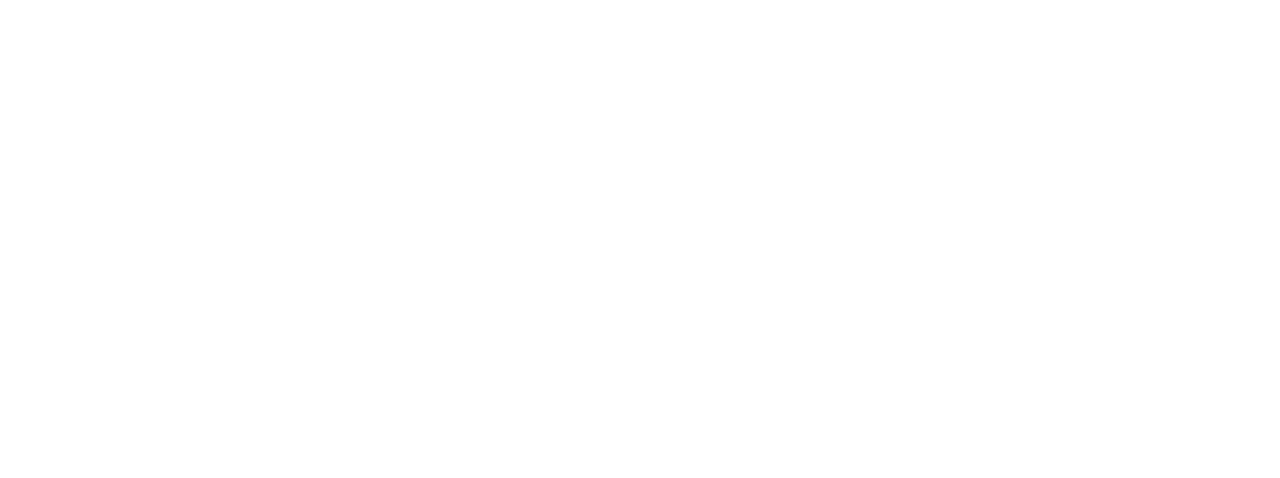
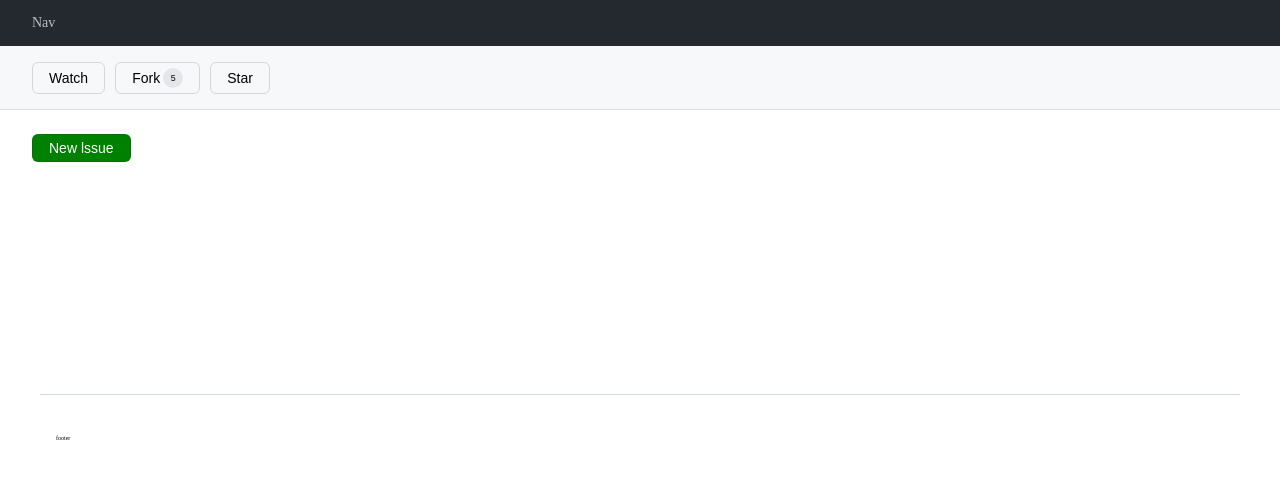
Before and after one commit to art11010/github-issue-react, a React (Create React App) app: page / in a window 1280 px wide. Shown: the top 478 px of the page. Built offline with nearby package versions, Linux system fonts and the light colour scheme.

Commit message:
ui 작업

```diff
--- a/src/App.css
+++ /dev/null
@@ -1,38 +0,0 @@
-.App {
-  text-align: center;
-}
-
-.App-logo {
-  height: 40vmin;
-  pointer-events: none;
-}
-
-@media (prefers-reduced-motion: no-preference) {
-  .App-logo {
-    animation: App-logo-spin infinite 20s linear;
-  }
-}
-
-.App-header {
-  background-color: #282c34;
-  min-height: 100vh;
-  display: flex;
-  flex-direction: column;
-  align-items: center;
-  justify-content: center;
-  font-size: calc(10px + 2vmin);
-  color: white;
-}
-
-.App-link {
-  color: #61dafb;
-}
-
-@keyframes App-logo-spin {
-  from {
-    transform: rotate(0deg);
-  }
-  to {
-    transform: rotate(360deg);
-  }
-}
--- a/src/App.js
+++ b/src/App.js
@@ -1,7 +1,27 @@
-import './App.css';
+import styles from './App.module.css';
+import Button from './components/Button';
+import Header from './Header';
 
 function App() {
-  return <div className="App"></div>;
+  return (
+    <>
+      <div className={styles.nav}>Nav</div>
+
+      <Header />
+      <div className={styles.listContainer}>
+        <Button
+          style={{
+            fontSize: '1.4rem',
+            backgroundColor: 'green',
+            color: 'white',
+          }}
+        >
+          New lssue
+        </Button>
+      </div>
+      <div className={styles.footer}>footer</div>
+    </>
+  );
 }
 
 export default App;
--- /dev/null
+++ b/src/App.module.css
@@ -0,0 +1,24 @@
+* {
+  box-sizing: border-box;
+}
+
+.nav {
+  padding: 1.6rem 3.2rem;
+  background-color: #24292f;
+  display: flex;
+  font-size: 1.4rem;
+  color: rgba(255, 255, 255, 0.7);
+  align-items: center;
+}
+
+.listContainer {
+  padding: 0 3.2rem;
+  margin-top: 2.4rem;
+  height: 22rem;
+}
+
+.footer {
+  margin: 4rem;
+  padding: 4rem 1.6rem 0.8rem;
+  border-top: 1px solid #d0d7de;
+}
--- /dev/null
+++ b/src/Header.js
@@ -0,0 +1,21 @@
+import styles from './Header.module.css';
+import Button from './components/Button';
+import Space from './components/Space';
+
+export default function Header() {
+  return (
+    <div className={styles.header}>
+      <Button style={{ fontSize: '1.4rem', backgroundColor: 'transparent' }}>
+        Watch
+      </Button>
+      <Space />
+      <Button style={{ fontSize: '1.4rem', backgroundColor: 'transparent' }}>
+        Fork <div className={styles.circle}>5</div>
+      </Button>
+      <Space />
+      <Button style={{ fontSize: '1.4rem', backgroundColor: 'transparent' }}>
+        Star
+      </Button>
+    </div>
+  );
+}
--- /dev/null
+++ b/src/Header.module.css
@@ -0,0 +1,17 @@
+.header {
+  display: flex;
+  padding: 1.6rem 3.2rem;
+  background: rgb(246, 248, 250);
+  box-shadow: inset 0 -1px 0 hsla(210, 18%, 87%, 1);
+}
+
+.circle {
+  width: 2rem;
+  height: 2rem;
+  border-radius: 50%;
+  background: rgba(27, 31, 36, 0.08);
+  display: flex;
+  align-items: center;
+  justify-content: center;
+  margin-left: 0.3rem;
+}
--- /dev/null
+++ b/src/components/Button.js
@@ -0,0 +1,9 @@
+import styles from './Button.module.css';
+
+export default function Button({ style, children }) {
+  return (
+    <button className={styles.button} style={style}>
+      {children}
+    </button>
+  );
+}
--- /dev/null
+++ b/src/components/Button.module.css
@@ -0,0 +1,7 @@
+.button {
+  display: flex;
+  align-items: center;
+  padding: 0.5rem 1.6rem;
+  border-radius: 0.6rem;
+  border: 1px solid rgba(27, 31, 36, 0.15);
+}
--- /dev/null
+++ b/src/components/Space.js
@@ -0,0 +1,5 @@
+import styles from './Space.module.css';
+
+export default function Space() {
+  return <div className={styles.space}></div>;
+}
--- /dev/null
+++ b/src/components/Space.module.css
@@ -0,0 +1,4 @@
+.space {
+  width: 1rem;
+  height: 1rem;
+}
--- a/src/index.css
+++ b/src/index.css
@@ -11,3 +11,134 @@ code {
   font-family: source-code-pro, Menlo, Monaco, Consolas, 'Courier New',
     monospace;
 }
+
+/* http://meyerweb.com/eric/tools/css/reset/
+   v2.0 | 20110126
+   License: none (public domain)
+*/
+
+html,
+body,
+div,
+span,
+applet,
+object,
+iframe,
+h1,
+h2,
+h3,
+h4,
+h5,
+h6,
+p,
+blockquote,
+pre,
+a,
+abbr,
+acronym,
+address,
+big,
+cite,
+code,
+del,
+dfn,
+em,
+img,
+ins,
+kbd,
+q,
+s,
+samp,
+small,
+strike,
+strong,
+sub,
+sup,
+tt,
+var,
+b,
+u,
+i,
+center,
+dl,
+dt,
+dd,
+ol,
+ul,
+li,
+fieldset,
+form,
+label,
+legend,
+table,
+caption,
+tbody,
+tfoot,
+thead,
+tr,
+th,
+td,
+article,
+aside,
+canvas,
+details,
+embed,
+figure,
+figcaption,
+footer,
+header,
+hgroup,
+menu,
+nav,
+output,
+ruby,
+section,
+summary,
+time,
+mark,
+audio,
+video {
+  margin: 0;
+  padding: 0;
+  border: 0;
+  font: inherit;
+  /* font-size: 100%; */
+  font-size: 62.5%;
+  vertical-align: baseline;
+}
+/* HTML5 display-role reset for older browsers */
+article,
+aside,
+details,
+figcaption,
+figure,
+footer,
+header,
+hgroup,
+menu,
+nav,
+section {
+  display: block;
+}
+body {
+  line-height: 1;
+}
+ol,
+ul {
+  list-style: none;
+}
+blockquote,
+q {
+  quotes: none;
+}
+blockquote:before,
+blockquote:after,
+q:before,
+q:after {
+  content: '';
+  content: none;
+}
+table {
+  border-collapse: collapse;
+  border-spacing: 0;
+}
```
